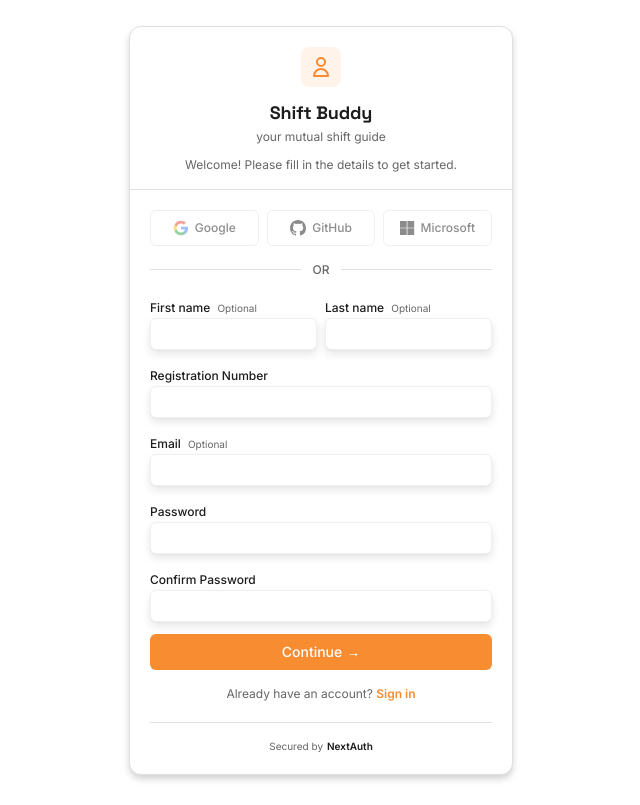
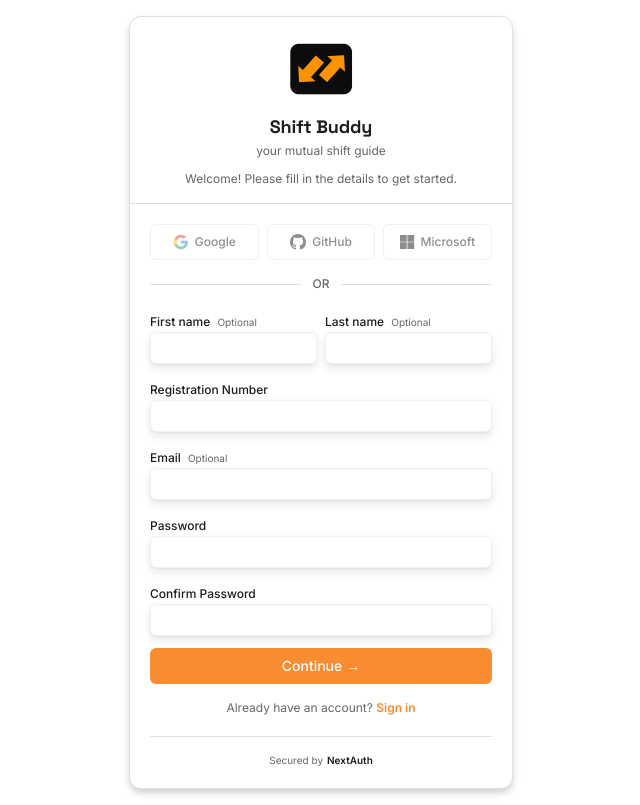
Before and after one commit to TusharChauhan09/Shift-Buddy, a Next.js app: page /auth/signup in a window 1280 px wide. Shown: the whole page, without its empty margins (319-959 px from the left). Built offline with nearby package versions, Linux system fonts and the light colour scheme; no server answers.

Commit message:
fix: Remove orange background from auth page logo

```diff
--- a/src/app/auth/signup/page.tsx
+++ b/src/app/auth/signup/page.tsx
@@ -6,6 +6,7 @@ import { Button } from "@/components/ui/button";
 import { Input } from "@/components/ui/input";
 import { Label } from "@/components/ui/label";
 import { LoadingSpinner } from "@/components/loading-spinner";
+import Image from "next/image";
 
 export default function SignUpPage() {
   const [isSignUp, setIsSignUp] = useState(true);
@@ -266,20 +267,14 @@ export default function SignUpPage() {
     <div className="w-full max-w-sm mx-auto bg-card rounded-xl shadow-lg border border-border overflow-hidden">
       {/* Header with Icon */}
       <div className="p-5 pb-4 text-center border-b border-border">
-        <div className="w-10 h-10 bg-primary/10 rounded-lg flex items-center justify-center mx-auto mb-3">
-          <svg
-            className="w-6 h-6 text-primary"
-            fill="none"
-            stroke="currentColor"
-            viewBox="0 0 24 24"
-          >
-            <path
-              strokeLinecap="round"
-              strokeLinejoin="round"
-              strokeWidth={2}
-              d="M16 7a4 4 0 11-8 0 4 4 0 018 0zM12 14a7 7 0 00-7 7h14a7 7 0 00-7-7z"
-            />
-          </svg>
+        <div className="w-16 h-16 flex items-center justify-center mx-auto mb-3">
+          <Image
+            src="/shift.png"
+            alt="Shift Buddy Logo"
+            width={64}
+            height={64}
+            className="w-16 h-16 object-contain"
+          />
         </div>
         <h1 className="text-lg font-bold text-foreground">Shift Buddy</h1>
         <p className="text-xs text-muted-foreground mt-0.5">
```
